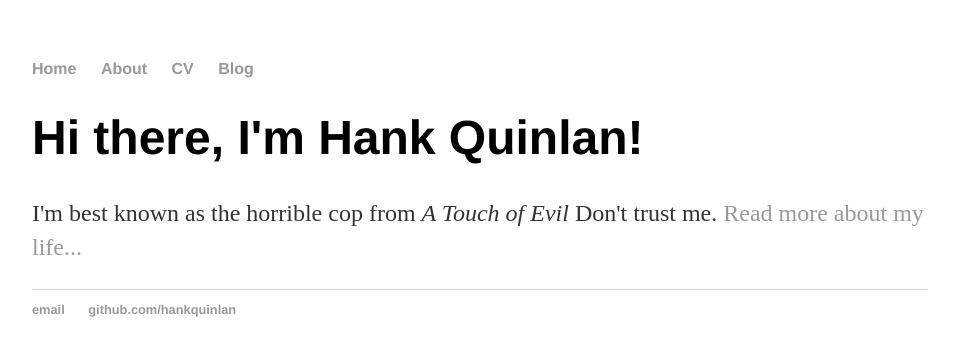
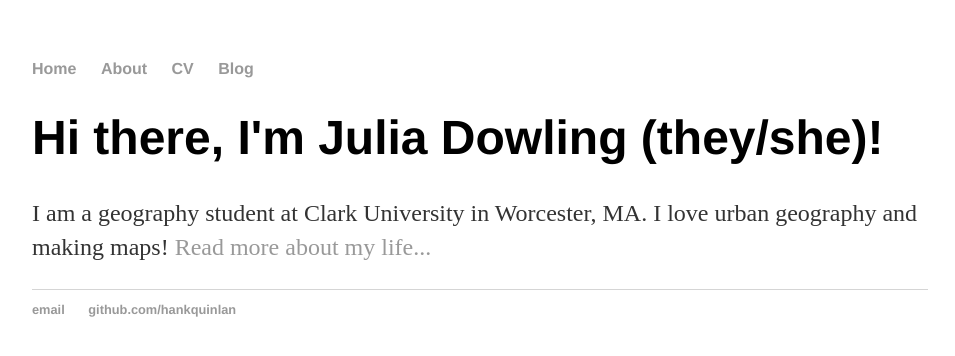
Before and after one commit to jm-dowl/old, a Jekyll site: the page index.html, which Jekyll copies as it is, in a window 1280 px wide. Shown: the top 356 px of the page, without its empty margins (160-1115 px from the left). Built offline with Jekyll 4.4.1, drawn with Linux system fonts in a browser that asks for light colours.

Commit message:
Update index.html
personalized to Julia

```diff
--- a/index.html
+++ b/index.html
@@ -3,7 +3,7 @@
 <!DOCTYPE html>
 <html>
 	<head>
-		<title>Hank Quinlan, Horrible Cop</title>
+		<title>Julia Dowling, Urban Geographer</title>
 		<!-- link to main stylesheet -->
 		<link rel="stylesheet" type="text/css" href="/css/main.css"
 	</head>
@@ -18,8 +18,8 @@
 		</nav>
 		<div class="container">
     		<div class="blurb">
-        		<h1>Hi there, I'm Hank Quinlan!</h1>
-				<p>I'm best known as the horrible cop from <em>A Touch of Evil</em> Don't trust me. <a href="/about">Read more about my life...</a></p>
+        		<h1>Hi there, I'm Julia Dowling (they/she)!</h1>
+				<p> I am a geography student at Clark University in Worcester, MA. I love urban geography and making maps! <a href="/about">Read more about my life...</a></p>
     		</div><!-- /.blurb -->
 		</div><!-- /.container -->
 		<footer>
```
